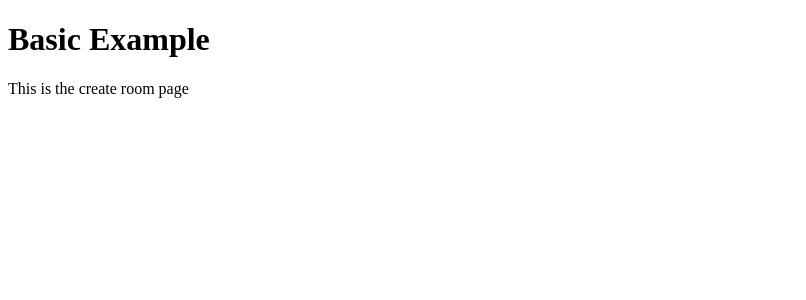
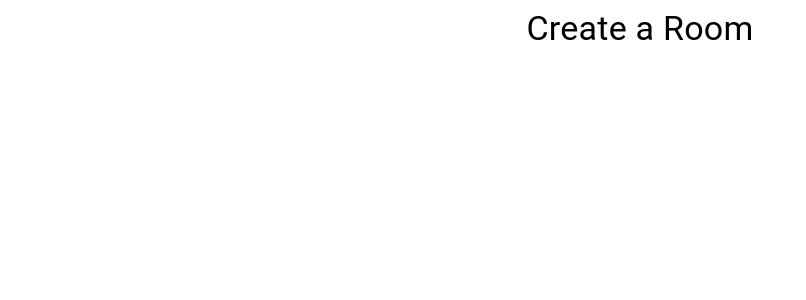
Before and after one commit to joaonc/django-react-music-controller, a React app in the folder music_controller/frontend/: page /create in a window 1280 px wide. Shown: the top 300 px of the page, without its empty margins (0-806 px from the left). Built offline with nearby package versions, Linux system fonts and the light colour scheme; the HTML template or start-up script is replaced by a standard one.

Commit message:
material ui imports and initial use

```diff
--- a/music_controller/frontend/src/components/CreateRoomPage.js
+++ b/music_controller/frontend/src/components/CreateRoomPage.js
@@ -1,9 +1,29 @@
 import React from 'react'
+import {Link} from 'react-router-dom'
+import {
+    Button,
+    FormControl,
+    FormControlLabel,
+    FormHelperText,
+    Grid,
+    Radio,
+    RadioGroup,
+    TextField,
+    Typography
+} from '@mui/material'
+
 
 const CreateRoomPage = () => {
+    const defaultVotes = 2
+
     return (
-        <p>This is the create room page</p>
-    )
-}
+        <Grid container spacing={1}>
+            <Grid item xs={12} align='center'>
+                <Typography component='h4' variant='h4'>
+                    Create a Room
+                </Typography>
+            </Grid>
+        </Grid>
+    )}
 
 export default CreateRoomPage
--- a/music_controller/frontend/src/components/HomePage.js
+++ b/music_controller/frontend/src/components/HomePage.js
@@ -12,15 +12,11 @@ import JoinRoomPage from './JoinRoomPage'
 const HomePage = () => {
     return (
         <BrowserRouter>
-            <div>
-                <h1>Basic Example</h1>
-
-                <Routes>
-                    <Route path='/' element={<p>Test <strong>inline</strong>.</p>}/>
-                    <Route path='/join' element={<JoinRoomPage/>}/>
-                    <Route path='/create' element={<CreateRoomPage/>}/>
-                </Routes>
-            </div>
+            <Routes>
+                <Route path='/' element={<p>Test <strong>inline</strong>.</p>}/>
+                <Route path='/join' element={<JoinRoomPage/>}/>
+                <Route path='/create' element={<CreateRoomPage/>}/>
+            </Routes>
         </BrowserRouter>
     )
 }
```
